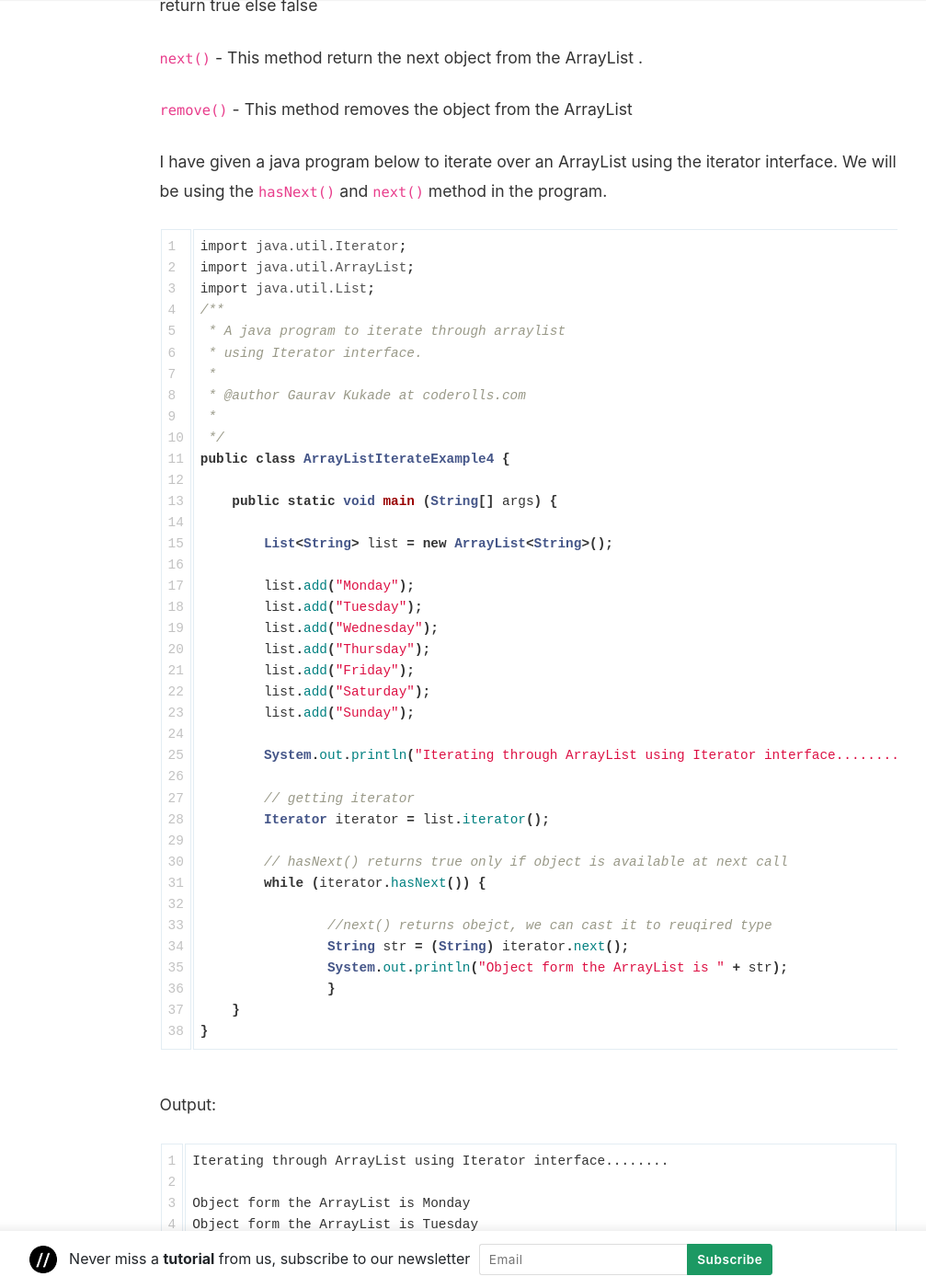
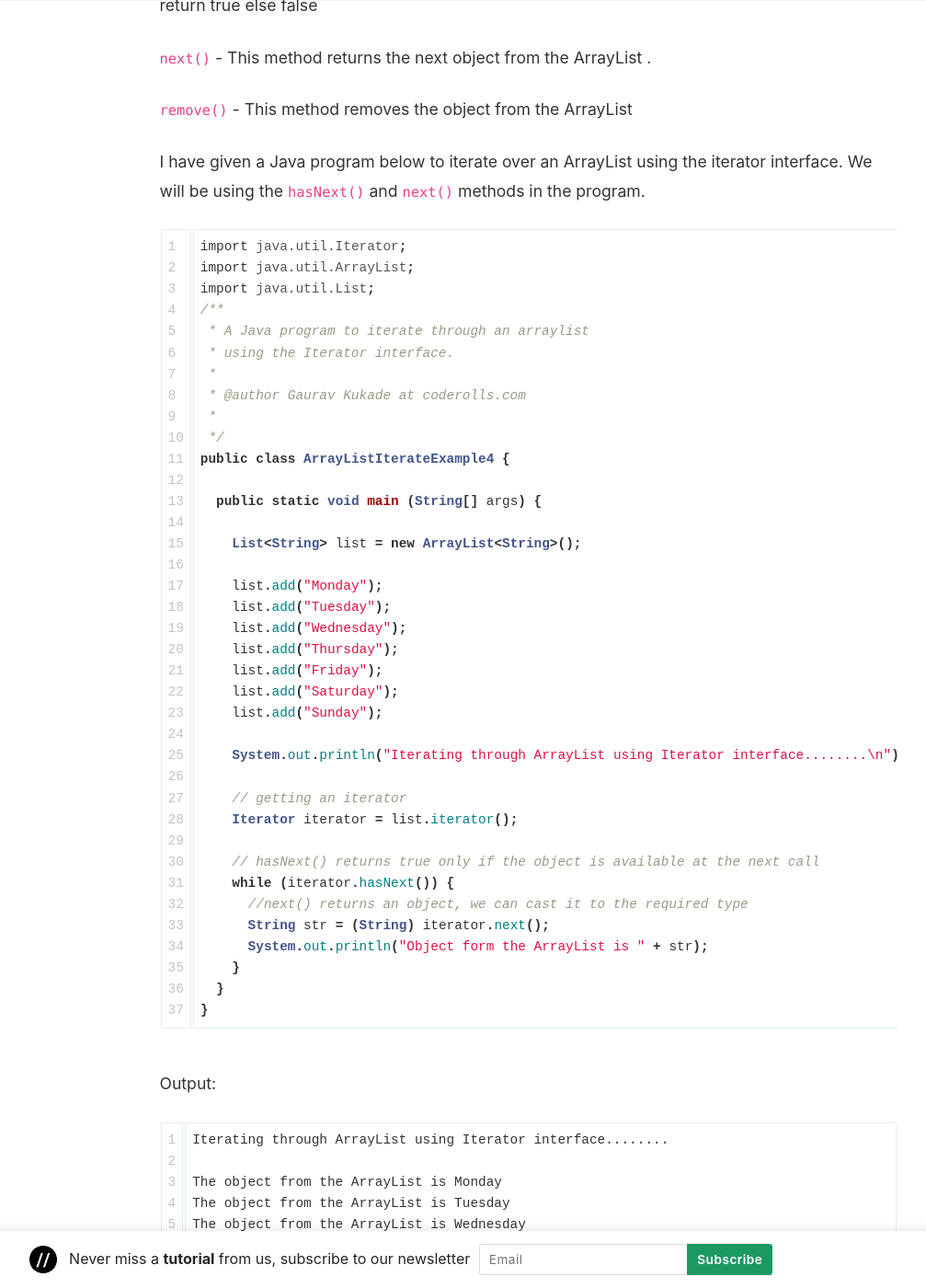
Before and after one commit to coderolls/coderolls-blog, a Jekyll site: the page built from _posts/collections/arraylist/2021-12-04-iterating-the-arraylist-in-java.md, in a window 1280 px wide and 1400 px high, scrolled down 6674 px. Shown: the whole window at 92% size, without its empty margins (204-1211 px from the left). Built offline with Jekyll 4.4.1, drawn with Linux system fonts in a browser that asks for light colours; nearby versions of some CDN libraries; comment, search, counter and statistics services are not loaded; some of the changed text lies outside the part shown.

Commit message:
Update 2021-12-04-iterating-the-arraylist-in-java.md

````diff
--- a/_posts/collections/arraylist/2021-12-04-iterating-the-arraylist-in-java.md
+++ b/_posts/collections/arraylist/2021-12-04-iterating-the-arraylist-in-java.md
@@ -35,7 +35,7 @@ import java.util.ArrayList;
 import java.util.List;
 
 /**
- * A java program to iterate through arraylist
+ * A Java program to iterate through arraylist
  * using the basic for loop.
  *
  * @author Gaurav Kukade at coderolls.com
@@ -43,42 +43,42 @@ import java.util.List;
  */
 public class ArrayListIterateExample1 {
 
-    public static void main (String[] args) {
+  public static void main (String[] args) {
 
-        List<String> list = new ArrayList<String>();
+    List<String> list = new ArrayList<String>();
 
-        list.add("Monday");
-        list.add("Tuesday");
-        list.add("Wednesday");
-        list.add("Thursday");
-        list.add("Friday");
-        list.add("Saturday");
-        list.add("Sunday");
+    list.add("Monday");
+    list.add("Tuesday");
+    list.add("Wednesday");
+    list.add("Thursday");
+    list.add("Friday");
+    list.add("Saturday");
+    list.add("Sunday");
 
-        System.out.println("Iterating through ArrayList using the basic for loop.......\n");
+    System.out.println("Iterating through ArrayList using the basic for loop.......\n");
 
-        for(int i =0; i <list.size(); i++){
-            System.out.println("Object form the ArrayList at "+ i + " is " + list.get(i));
-        }
+    for(int i =0; i <list.size(); i++){
+      System.out.println("The object from the ArrayList at "+ i + " is " + list.get(i));
     }
+  }
 }
 ```
 Output:
 ```
 Iterating through ArrayList using the basic for loop.......
 
-Object form the ArrayList at 0 is Monday
-Object form the ArrayList at 1 is Tuesday
-Object form the ArrayList at 2 is Wednesday
-Object form the ArrayList at 3 is Thursday
-Object form the ArrayList at 4 is Friday
-Object form the ArrayList at 5 is Saturday
-Object form the ArrayList at 6 is Sunday
+The object from the ArrayList at 0 is Monday
+The object from the ArrayList at 1 is Tuesday
+The object from the ArrayList at 2 is Wednesday
+The object from the ArrayList at 3 is Thursday
+The object from the ArrayList at 4 is Friday
+The object from the ArrayList at 5 is Saturday
+The object from the ArrayList at 6 is Sunday
 ```
 ### Explanation
 1. I have created an empty ArrayList of String.
 2. I have added a few String objects to the ArrayList i.e `list`
-3. I have written a simple for loop from 0 i.e. `i=0` to the length of the list i.e `list.size()`, so we will be iterating over ArrayList in ascending order.
+3. I have written a simple for loop from 0 i.e. `i=0` to the length of the list i.e. `list.size()`, so we will be iterating over ArrayList in ascending order.
 4. We are using a `get(int index)` method to get an object from the ArrayList at index `i`.
 
 
@@ -93,14 +93,14 @@ for(DataType item:Array | Collection){
 // operate on the item here
 }
 ```
-Below I have given a java program to iterate over an ArrayList using the Enhanced For Loop i.e. For-each loop
+Below I have given a Java program to iterate over an ArrayList using the Enhanced For Loop i.e. For-each loop
 
 ```java
 import java.util.ArrayList;
 import java.util.List;
 
 /**
- * A java program to iterate through arraylist
+ * A Java program to iterate through an arraylist
  * using enhanced for loop i.e. For-each loop.
  *
  * @author Gaurav Kukade at coderolls.com
@@ -108,25 +108,25 @@ import java.util.List;
  */
 public class ArrayListIterateExample2 {
 
-    public static void main (String[] args) {
+  public static void main (String[] args) {
 
-        List<String> list = new ArrayList<String>();
+    List<String> list = new ArrayList<String>();
 
-        list.add("Monday");
-        list.add("Tuesday");
-        list.add("Wednesday");
-        list.add("Thursday");
-        list.add("Friday");
-        list.add("Saturday");
-        list.add("Sunday");
+    list.add("Monday");
+    list.add("Tuesday");
+    list.add("Wednesday");
+    list.add("Thursday");
+    list.add("Friday");
+    list.add("Saturday");
+    list.add("Sunday");
 
-        System.out.println("Iterating through ArrayList using enhanced for loop i.e. For-each loop.......\n");
+    System.out.println("Iterating through ArrayList using enhanced for loop i.e. For-each loop.......\n");
 
-        for(String str:list){
-        	//we got an item 'str' in loop
-            System.out.println("Object form the ArrayList is " + str);
-        }
+    for(String str:list){
+      //we got an item 'str' in the loop
+      System.out.println("Object form the ArrayList is " + str);
     }
+  }
 }
 ```
 
@@ -134,23 +134,23 @@ Output:
 ```
 Iterating through ArrayList using enhanced for loop i.e. For-each loop.......
 
-Object form the ArrayList is Monday
-Object form the ArrayList is Tuesday
-Object form the ArrayList is Wednesday
-Object form the ArrayList is Thursday
-Object form the ArrayList is Friday
-Object form the ArrayList is Saturday
-Object form the ArrayList is Sunday
+The object from the ArrayList is Monday
+The object from the ArrayList is Tuesday
+The object from the ArrayList is Wednesday
+The object from the ArrayList is Thursday
+The object from the ArrayList is Friday
+The object from the ArrayList is Saturday
+The object from the ArrayList is Sunday
 ```
 ### Explanation
 
-1. In the above java program, I have created an empty ArrayList of String.
+1. In the above Java program, I have created an empty ArrayList of String.
 2. I have added a few String objects to the ArrayList. i.e `list`
 3. I have written an enhanced for loop i.e. for each loop for the `list`.
 4. Using the for-each loop, we can operate over each object of the `list`, as shown in the above program, we got `str` in the loop.
 5. Finally, I have simply printed the `str` objects.
 
-## 3. Iterating the ArrayList using while loop
+## 3. Iterating the ArrayList using a while loop
 
 We can iterate over an ArrayList using the while loop.
 
@@ -161,35 +161,35 @@ import java.util.ArrayList;
 import java.util.List;
 
 /**
- * A java program to iterate through arraylist
- * using while loop.
+ * A Java program to iterate through an arraylist
+ * using a while loop.
  *
  * @author Gaurav Kukade at coderolls.com
  *
  */
 public class ArrayListIterateExample3 {
 
-    public static void main (String[] args) {
+  public static void main (String[] args) {
 
-        List<String> list = new ArrayList<String>();
+    List<String> list = new ArrayList<String>();
 
-        list.add("Monday");
-        list.add("Tuesday");
-        list.add("Wednesday");
-        list.add("Thursday");
-        list.add("Friday");
-        list.add("Saturday");
-        list.add("Sunday");
+    list.add("Monday");
+    list.add("Tuesday");
+    list.add("Wednesday");
+    list.add("Thursday");
+    list.add("Friday");
+    list.add("Saturday");
+    list.add("Sunday");
 
-        System.out.println("Iterating through ArrayList using while loop.......\n");
+    System.out.println("Iterating through ArrayList using while loop.......\n");
 
-        int i=0;
-        // while loop condition will be true till i is less the the list size
-        while (list.size()>i) {
-        	System.out.println("Object form the ArrayList at "+ i + " is " + list.get(i));
-        	i++;
-		}
+    int i=0;
+    // while loop condition will be true till i is less the the list size
+    while (list.size()>i) {
+      System.out.println("Object form the ArrayList at "+ i + " is " + list.get(i));
+      i++;
     }
+  }
 }
 ```
 Output:
@@ -197,26 +197,26 @@ Output:
 ```
 Iterating through ArrayList using while loop.......
 
-Object form the ArrayList at 0 is Monday
-Object form the ArrayList at 1 is Tuesday
-Object form the ArrayList at 2 is Wednesday
-Object form the ArrayList at 3 is Thursday
-Object form the ArrayList at 4 is Friday
-Object form the ArrayList at 5 is Saturday
-Object form the ArrayList at 6 is Sunday
+The object from the ArrayList at 0 is Monday
+The Object from the ArrayList at 1 is Tuesday
+The object from the ArrayList at 2 is Wednesday
+The object from the ArrayList at 3 is Thursday
+The object from the ArrayList at 4 is Friday
+The object from the ArrayList at 5 is Saturday
+The object from the ArrayList at 6 is Sunday
 ```
 ### Explanation
-1. In the above java program, I have created an empty ArrayList of String.
+1. In the above Java program, I have created an empty ArrayList of String.
 2. I have added a few String objects to the ArrayList i.e `list`
 3. Before starting the for loop, I have initialized a variable `i` with a value as `0`.
 4. I have written a simple while to loop to check the condition for `i` is less than the size of the list i.e. `list.size()`
 5. If the above condition is true, we will enter in the loop, and we can access the particular object of the list using the `get(int index)` method.
 6. After accessing/operating on the object, we are incrementing the variable `i` by one i.e. `i++`
-7. Once the value of `i` became greater than or equal to the list size, the condition will be false and we will not be able to enter in the loop.
+7. Once the value of `i` becomes greater than or equal to the list size, the condition will be false and we will not be able to enter in the loop.
 
 ## 4. Iterating the ArrayList using Iterator
 
-Iterator is an interface in java. We can use an Iterator to iterate over a collection.
+Iterator is an interface in Java. We can use an Iterator to iterate over a collection.
 
 It is present in the `java.util` package.
 
@@ -229,85 +229,84 @@ Iterator has three important methods. They are as given below.
 
 `hasNext()` - This method checks if the collection has any object available next, if found it will return true else false
 
-`next()` - This method return the next object from the ArrayList .
+`next()` - This method returns the next object from the ArrayList .
 
 `remove()` - This method removes the object from the ArrayList
 
-I have given a java program below to iterate over an ArrayList using the iterator interface. We will be using the `hasNext()` and `next()` method in the program.
+I have given a Java program below to iterate over an ArrayList using the iterator interface. We will be using the `hasNext()` and `next()` methods in the program.
 
 ```java
 import java.util.Iterator;
 import java.util.ArrayList;
 import java.util.List;
 /**
- * A java program to iterate through arraylist
- * using Iterator interface.
+ * A Java program to iterate through an arraylist
+ * using the Iterator interface.
  *
  * @author Gaurav Kukade at coderolls.com
  *
  */
 public class ArrayListIterateExample4 {
 
-    public static void main (String[] args) {
+  public static void main (String[] args) {
 
-        List<String> list = new ArrayList<String>();
+    List<String> list = new ArrayList<String>();
 
-        list.add("Monday");
-        list.add("Tuesday");
-        list.add("Wednesday");
-        list.add("Thursday");
-        list.add("Friday");
-        list.add("Saturday");
-        list.add("Sunday");
+    list.add("Monday");
+    list.add("Tuesday");
+    list.add("Wednesday");
+    list.add("Thursday");
+    list.add("Friday");
+    list.add("Saturday");
+    list.add("Sunday");
 
-        System.out.println("Iterating through ArrayList using Iterator interface........\n");
+    System.out.println("Iterating through ArrayList using Iterator interface........\n");
 
-        // getting iterator
-        Iterator iterator = list.iterator();
+    // getting an iterator
+    Iterator iterator = list.iterator();
 
-        // hasNext() returns true only if object is available at next call
-        while (iterator.hasNext()) {
-
-        	//next() returns obejct, we can cast it to reuqired type
-        	String str = (String) iterator.next();
-        	System.out.println("Object form the ArrayList is " + str);
-		}
+    // hasNext() returns true only if the object is available at the next call
+    while (iterator.hasNext()) {
+      //next() returns an object, we can cast it to the required type
+      String str = (String) iterator.next();
+      System.out.println("Object form the ArrayList is " + str);
     }
+  }
 }
 ```
 Output:
 ```
 Iterating through ArrayList using Iterator interface........
 
-Object form the ArrayList is Monday
-Object form the ArrayList is Tuesday
-Object form the ArrayList is Wednesday
-Object form the ArrayList is Thursday
-Object form the ArrayList is Friday
-Object form the ArrayList is Saturday
-Object form the ArrayList is Sunday
+The object from the ArrayList is Monday
+The object from the ArrayList is Tuesday
+The object from the ArrayList is Wednesday
+The object from the ArrayList is Thursday
+The object from the ArrayList is Friday
+The object from the ArrayList is Saturday
+The object from the ArrayList is Sunday
 ```
 ### Explanation
 
-1. In the above java program, I have created an empty ArrayList of String.
+1. In the above Java program, I have created an empty ArrayList of String.
 2. I have added a few String objects to the ArrayList i.e `list`
-3. I have invoked the `iterator()` method on `list` to get iterator.
-4. I have written a simple while loop with condition `iterator.hasNext()`. It returns true only if the object is available.
-5. Once we entered the loop, we can use the `iterator.next()` method to get the object.
+3. I have invoked the `iterator()` method on the `list` to get an iterator.
+4. I have written a simple while loop with the condition `iterator.hasNext()`. It returns true only if the object is available.
+5. Once we enter the loop, we can use the `iterator.next()` method to get the object.
 6. We can cast it to the required datatype and use it in the loop.
 7. The `hasNext()` method returns true till the list has the object i.e. till the last object of the list and after that, it will return false. And we will not enter in the loop.
 
 ### Note :
-It is always recommended to use the  `Iterator.remove()` method for removing an element from a list while iterating on it. Also, we have `remove()` method in the ArrayList class, if you used the `ArrayList.remove()` method to remove an element while iterating over the list, you will get the `ConcurrentModificationException`.
+It is always recommended to use the  `Iterator.remove()` method for removing an element from a list while iterating on it. Also, we have the `remove()` method in the ArrayList class, if you use the `ArrayList.remove()` method to remove an element while iterating over the list, you will get the `ConcurrentModificationException`.
 
 
 ## 5. Iterating the ArrayList using Java 8 forEach() Method
 
-In java 8, we got the new `forEach()` method to iterator over collections.
+In Java 8, we got the new `forEach()` method to iterator over collections.
 
 Inside the `forEach()` method, we can write the lambda expression for the Consumer functional interface.
 
-I have given a sample java program below to iterate over the ArrayList using the `forEach()` method.
+I have given a sample Java program below to iterate over the ArrayList using the `forEach()` method.
 
 ```java
 
@@ -315,50 +314,50 @@ import java.util.ArrayList;
 import java.util.List;
 
 /**
- * A java program to iterate through arraylist
- * using forEach method and lamda expression.
+ * A java program to iterate through an arraylist
+ * using forEach method and lambda expression.
  *
  * @author Gaurav Kukade at coderolls.com
  *
  */
 public class ArrayListIterateExample4 {
 
-    public static void main (String[] args) {
+  public static void main (String[] args) {
 
-        List<String> list = new ArrayList<String>();
+    List<String> list = new ArrayList<String>();
 
-        list.add("Monday");
-        list.add("Tuesday");
-        list.add("Wednesday");
-        list.add("Thursday");
-        list.add("Friday");
-        list.add("Saturday");
-        list.add("Sunday");
+    list.add("Monday");
+    list.add("Tuesday");
+    list.add("Wednesday");
+    list.add("Thursday");
+    list.add("Friday");
+    list.add("Saturday");
+    list.add("Sunday");
 
-        System.out.println("Iterating through ArrayList using forEach method and lamda expression........\n");
+    System.out.println("Iterating through ArrayList using forEach method and lambda expression........\n");
 
-        // add lambda expression in the foreach method
-        list.forEach(s -> System.out.println("Object form the ArrayList is "+ s));
-    }
+    // add lambda expression in the foreach method
+    list.forEach(s -> System.out.println("Object form the ArrayList is "+ s));
+  }
 }
 ```
 Output:
 ```
-Iterating through ArrayList using forEach method and lamda expression........
+Iterating through ArrayList using forEach method and lambda expression........
 
-Object form the ArrayList is Monday
-Object form the ArrayList is Tuesday
-Object form the ArrayList is Wednesday
-Object form the ArrayList is Thursday
-Object form the ArrayList is Friday
-Object form the ArrayList is Saturday
-Object form the ArrayList is Sunday
+The object from the ArrayList is Monday
+The object from the ArrayList is Tuesday
+The object from the ArrayList is Wednesday
+The object from the ArrayList is Thursday
+The object from the ArrayList is Friday
+The object from the ArrayList is Saturday
+The object from the ArrayList is Sunday
 ```
 ### Explanation
 
-1. In the above java program, I have created an empty ArrayList of String.
+1. In the above Java program, I have created an empty ArrayList of String.
 2. I have added a few String objects to the ArrayList. i.e `list`
-3. I have invoked the `forEach()` method on the `list`, and added the following the lambda expression to simply print the string objects `
+3. I have invoked the `forEach()` method on the `list`, and added the following lambda expression to simply print the string objects `
 s -> System.out.println("Object form the ArrayList is "+ s)`.
 
 ## Conclusion
@@ -367,7 +366,7 @@ We can iterate over ArrayList using the following ways.
 
 1.  Iterating the ArrayList using basic for loop
 2. Iterating the ArrayList using Enhanced For Loop i.e. For-each loop
-3. Iterating the ArrayList using while loop
+3. Iterating the ArrayList using a while loop
 4. Iterating the ArrayList using Iterator
 5. Iterating the ArrayList using Java 8 forEach() Method
 
````
Also changed, not shown: other parts of _posts/collections/arraylist/2021-12-04-iterating-the-arraylist-in-java.md (+2 -2 lines).
